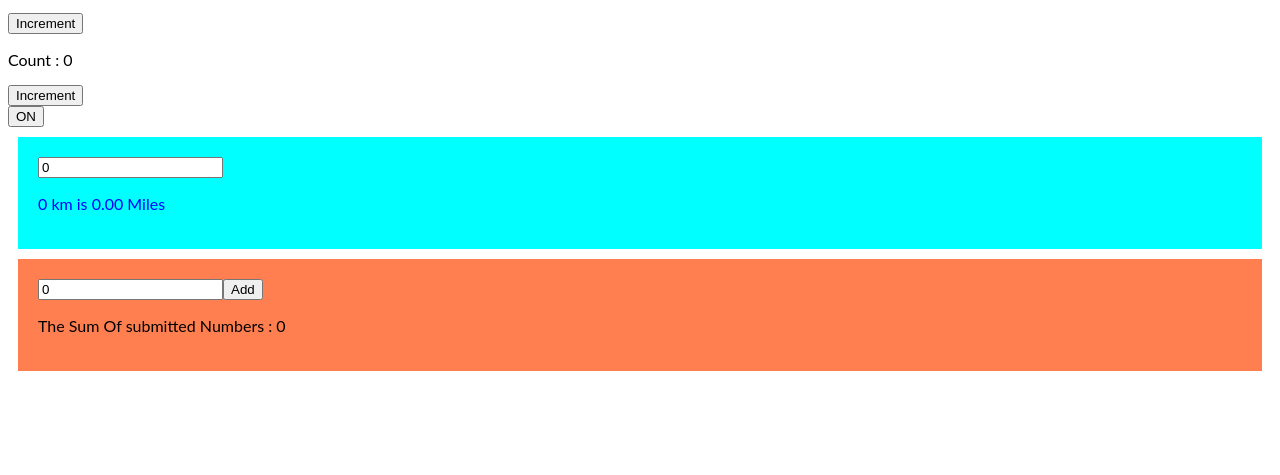
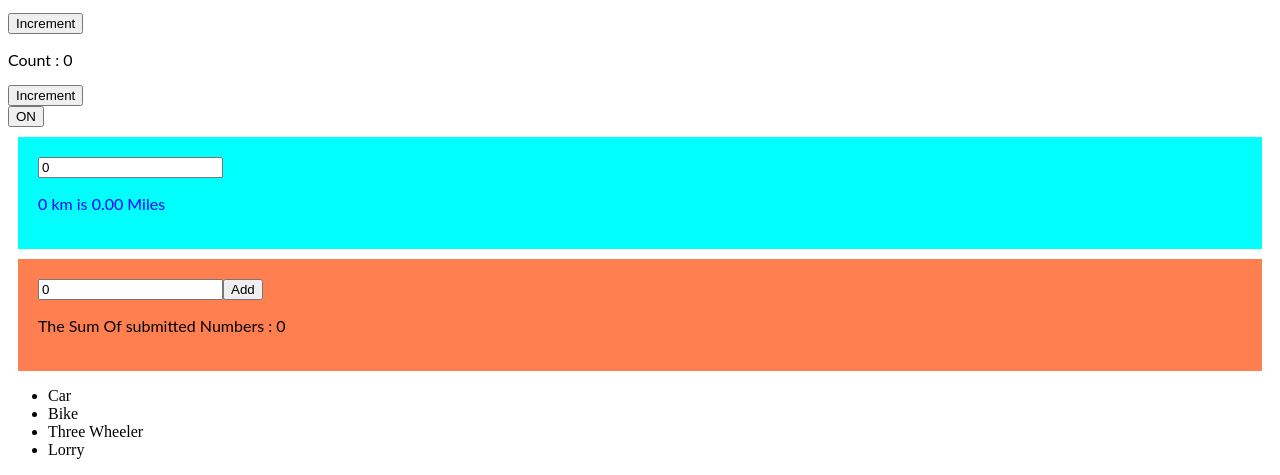
Before and after one commit to j-sathurjan/hello-react-example-ksq4cy, a React app: page / in a window 1280 px wide. Shown: the part 359-834 px from the top of the page. Before the commit the page ends 800 px from the top, so only its background shows below. Built offline with nearby package versions, Linux system fonts and the light colour scheme.

Commit message:
2 files modified

```diff
--- a/index.html
+++ b/index.html
@@ -15,5 +15,6 @@
     <div id="toggle"></div>
     <div id="converter"></div>
     <div id="addform"></div>
+    <div id="mylist"></div>
   </body>
 </html>
--- a/index.js
+++ b/index.js
@@ -92,6 +92,7 @@ function Toggle() {
 }
 ReactDOM.render(<Toggle />, document.getElementById('toggle'));
 
+//km  to miles converter
 function Converter() {
   const [km, setKm] = useState(0);
   function handleChange(e) {
@@ -111,6 +112,7 @@ function Converter() {
 }
 ReactDOM.render(<Converter />, document.getElementById('converter'));
 
+//sum the numbers submitted by using form
 function AddForm() {
   const [num, setNum] = useState(0);
   const [sum, setSum] = useState(0);
@@ -130,3 +132,13 @@ function AddForm() {
   );
 }
 ReactDOM.render(<AddForm />, document.getElementById('addform'));
+
+//List Rendering using array
+const arr = ['Car', 'Bike', 'Three Wheeler', 'Lorry'];
+
+function MyList(props) {
+  const arr = props.data;
+  const listItems = arr.map((val, index) => <li key={index}>{val}</li>);
+  return <ul>{listItems}</ul>;
+}
+ReactDOM.render(<MyList data={arr} />, document.getElementById('mylist'));
```
